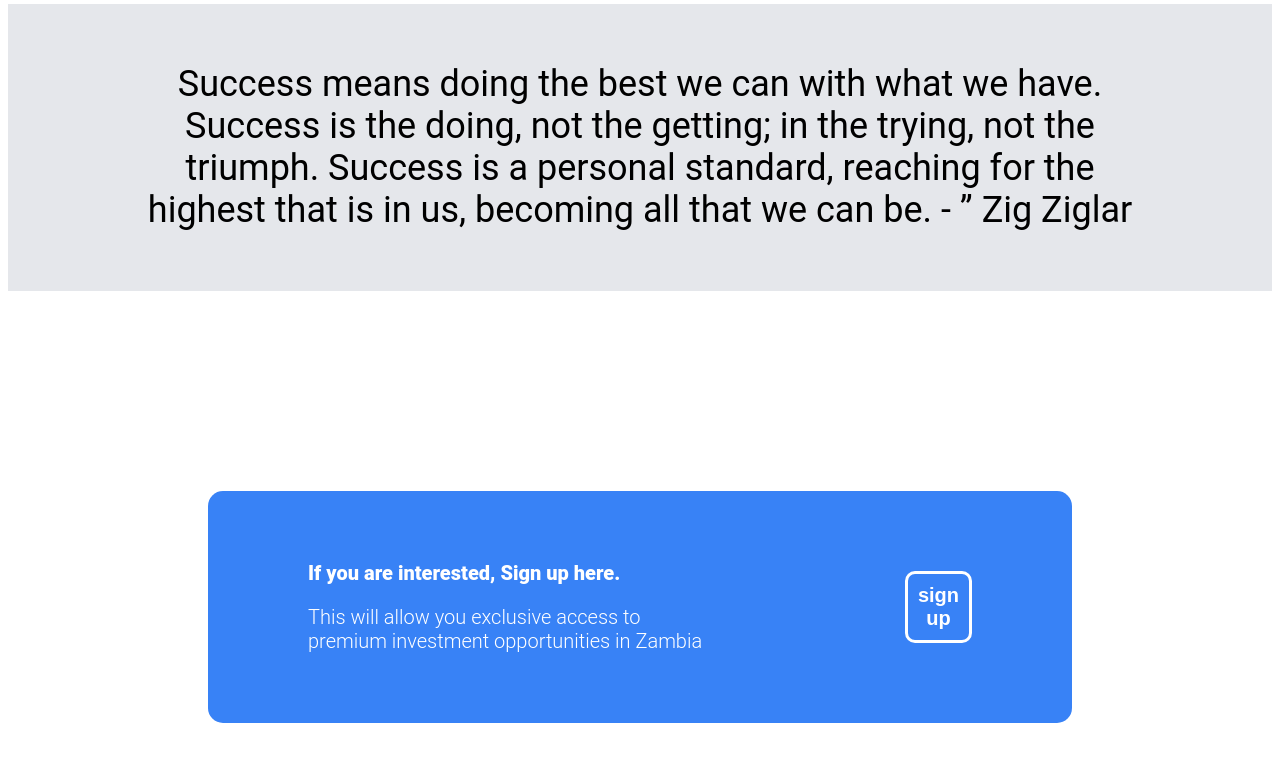
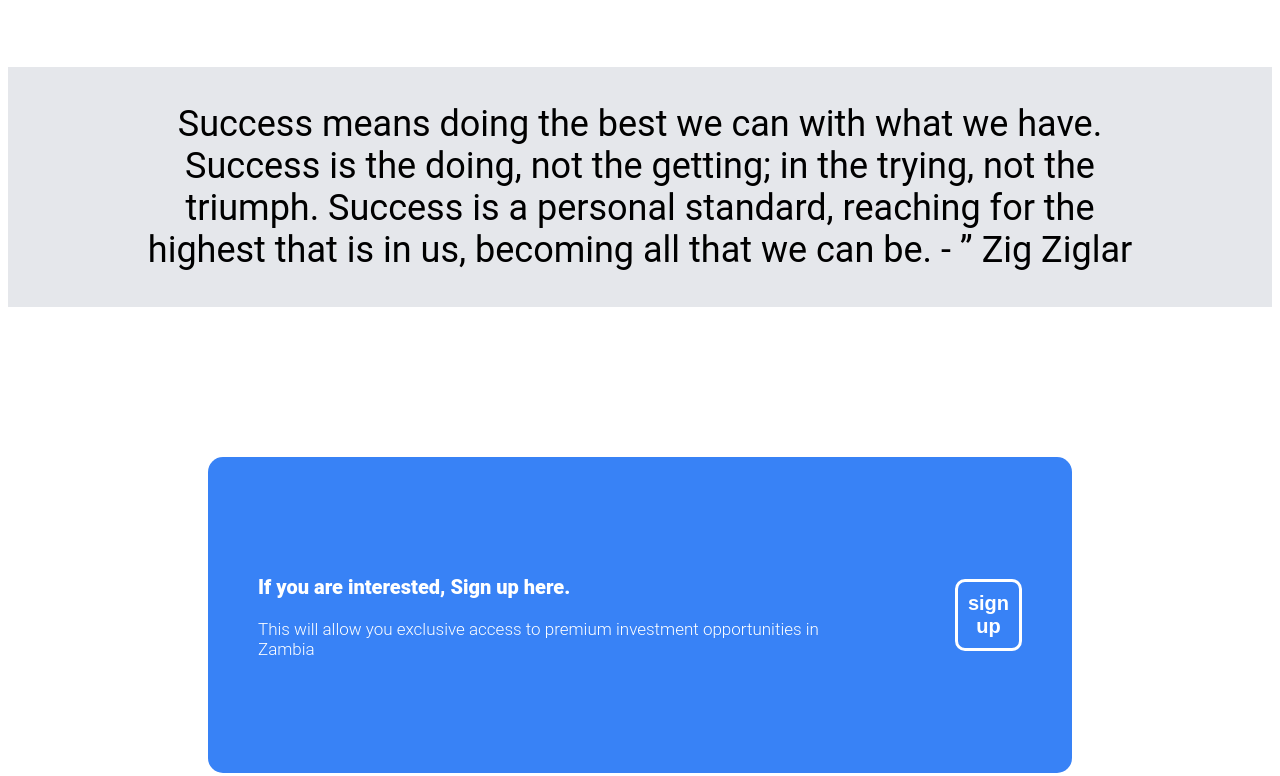
Before and after one commit to Bwite/Landing-Page, a plain HTML site: page index.html in a window 1280 px wide. Shown: the part 1034-1810 px from the top of the page. Drawn offline with Linux system fonts and the light colour scheme.

Commit message:
slightly better aligned for 100% screen size

```diff
--- a/style.css
+++ b/style.css
@@ -147,7 +147,8 @@ a {
     justify-content:center;
     align-items: center;
     gap:100px;
-
+    margin-top:70px;
+    margin-bottom:20px;
     flex:1;
 
 
@@ -180,6 +181,7 @@ img {
     flex:1;
     background-color: #e5e7eb;
     width:100%;
+    margin-top: 50px;
 }
 .message p{
     width: 1000px;
@@ -194,21 +196,28 @@ img {
 .blue-box{
     display: flex;
 
-    gap:200px;
+    gap:100px;
     justify-content: center;
     align-items: center;
     background-color:#3882f6;
-    margin-top: 200px;
-    margin-bottom:200px;
+    margin-top: 150px;
+    margin-bottom:150px;
     flex: 2 1 0%;
     margin-left: 200px;
     margin-right: 200px;
-    padding-left: 100px;
-    padding-right:100px;
+    padding-left: 50px;
+    padding-right:50px;
     border-radius: 15px;
 }
 .wording{
     flex-direction: column;
+    align-items: left;
+    justify-content: left;
+    flex-wrap: wrap;
+}
+.buton{
+    flex-direction: column;
+    flex:2 1 0;
     align-items: left;
     justify-content: left;
 }
@@ -221,7 +230,7 @@ img {
     font-weight: 800;
 }
 .wording-paragraph{
-    font-size: 20px;
+    font-size: 17px;
     font-weight: 300;
 }
 .blue-box button{
@@ -233,6 +242,9 @@ img {
     background-color: #3882f6;
     border: 3px solid white;
     border-radius: 10px;
+    flex:1;
+    justify-content: left;
+    align-items: left;
 }
 
 
```
